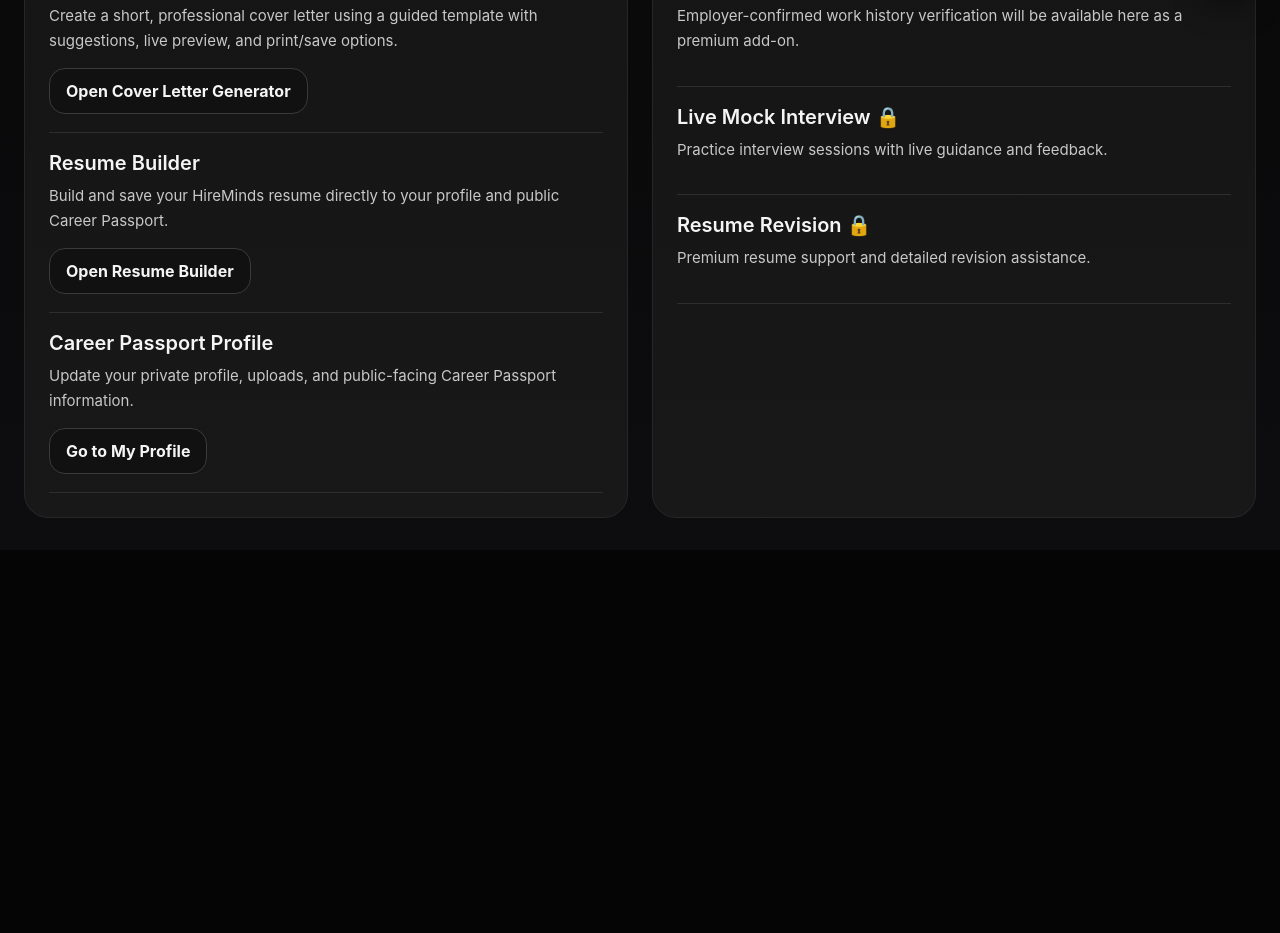
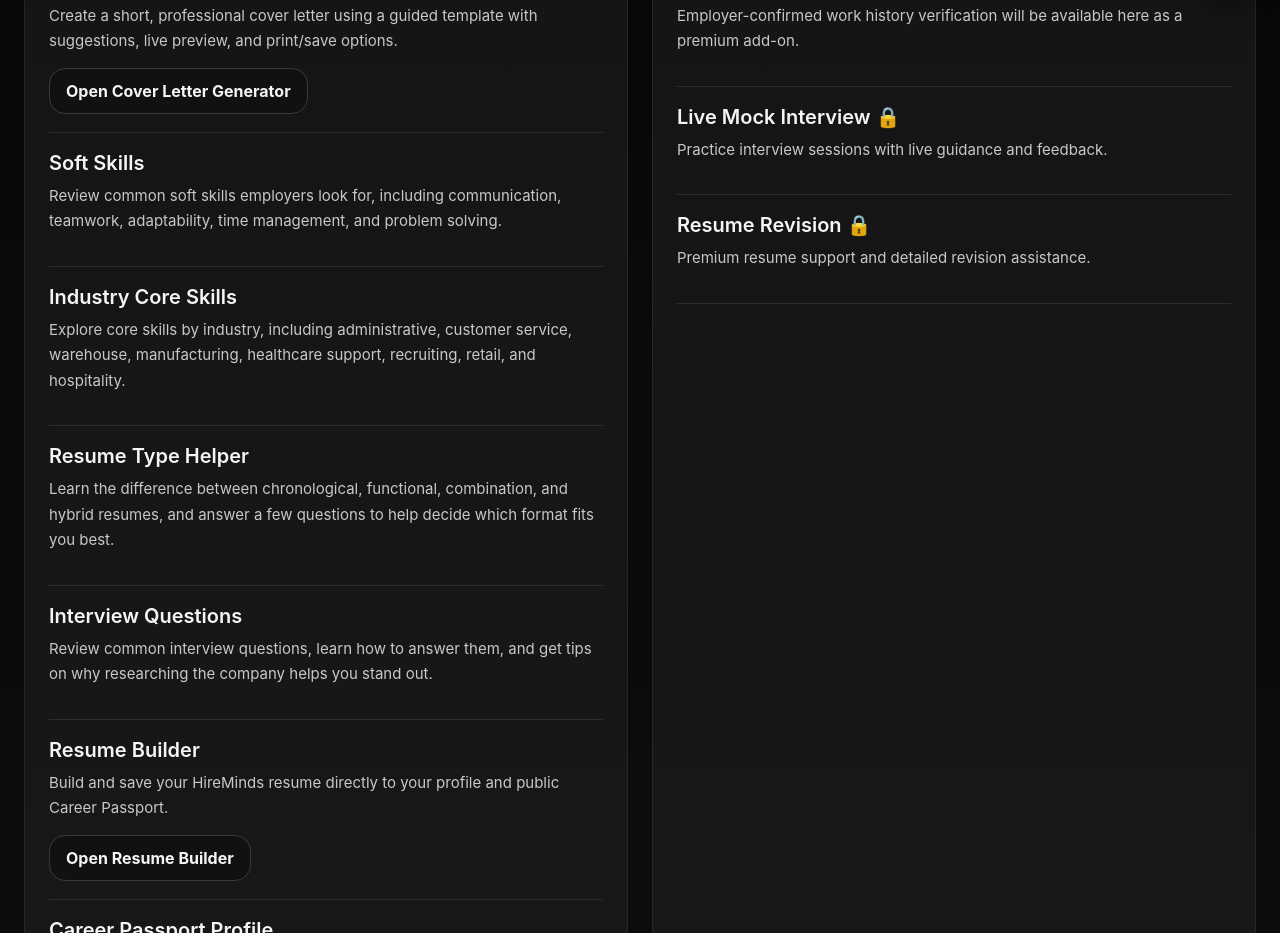
Before and after one commit to UrMizery/hireminds-platform, a Next.js app: page /career-toolkit in a window 1280 px wide. Shown: the part 780-1713 px from the top of the page. Before the commit the page ends 1330 px from the top, so only its background shows below. Built offline with nearby package versions, Linux system fonts and the light colour scheme; no server answers.

Commit message:
Update page.tsx

```diff
--- a/app/career-toolkit/page.tsx
+++ b/app/career-toolkit/page.tsx
@@ -42,6 +42,34 @@ export default function CareertoolKit() {
   <a href="/cover-letter-generator" style={styles.linkButton}>
     Open Cover Letter Generator
   </a>
+</div>
+
+            <div style={styles.item}>
+  <h3 style={styles.itemTitle}>Soft Skills</h3>
+  <p style={styles.itemText}>
+    Review common soft skills employers look for, including communication, teamwork, adaptability, time management, and problem solving.
+  </p>
+</div>
+
+            <div style={styles.item}>
+  <h3 style={styles.itemTitle}>Industry Core Skills</h3>
+  <p style={styles.itemText}>
+    Explore core skills by industry, including administrative, customer service, warehouse, manufacturing, healthcare support, recruiting, retail, and hospitality.
+  </p>
+</div>
+
+            <div style={styles.item}>
+  <h3 style={styles.itemTitle}>Resume Type Helper</h3>
+  <p style={styles.itemText}>
+    Learn the difference between chronological, functional, combination, and hybrid resumes, and answer a few questions to help decide which format fits you best.
+  </p>
+</div>
+
+            <div style={styles.item}>
+  <h3 style={styles.itemTitle}>Interview Questions</h3>
+  <p style={styles.itemText}>
+    Review common interview questions, learn how to answer them, and get tips on why researching the company helps you stand out.
+  </p>
 </div>
 
             <div style={styles.item}>
```
